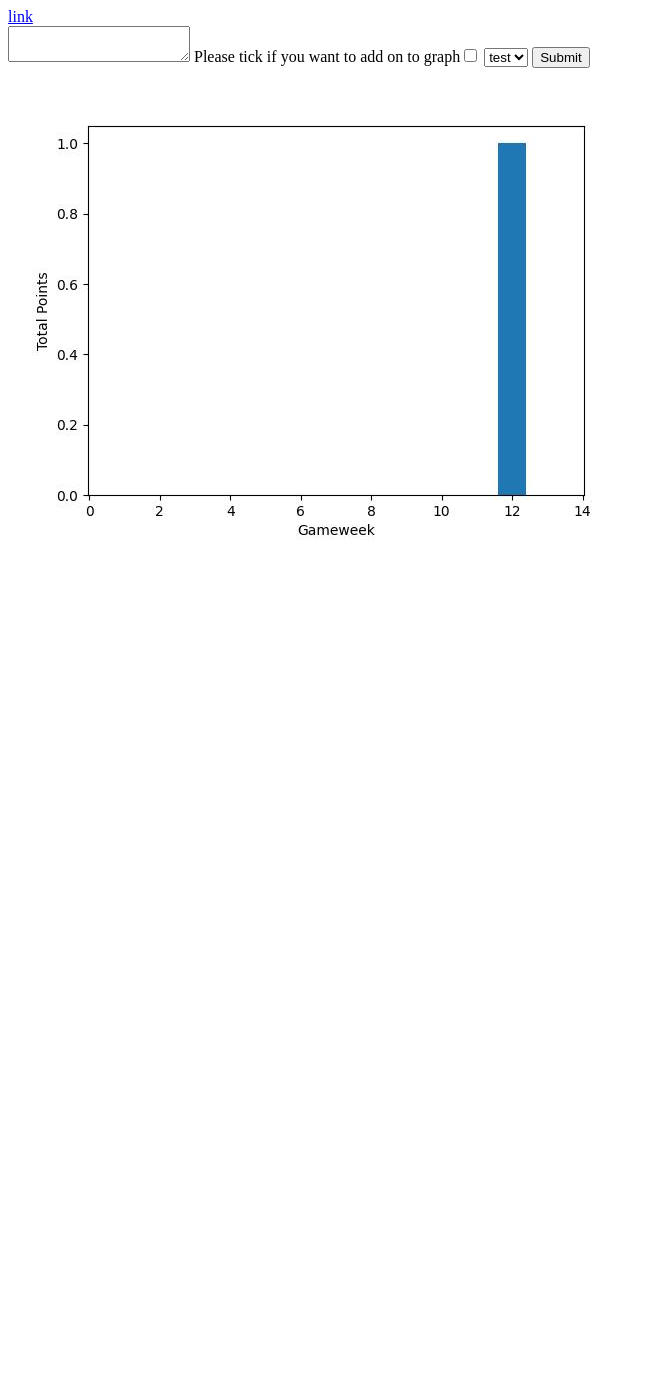
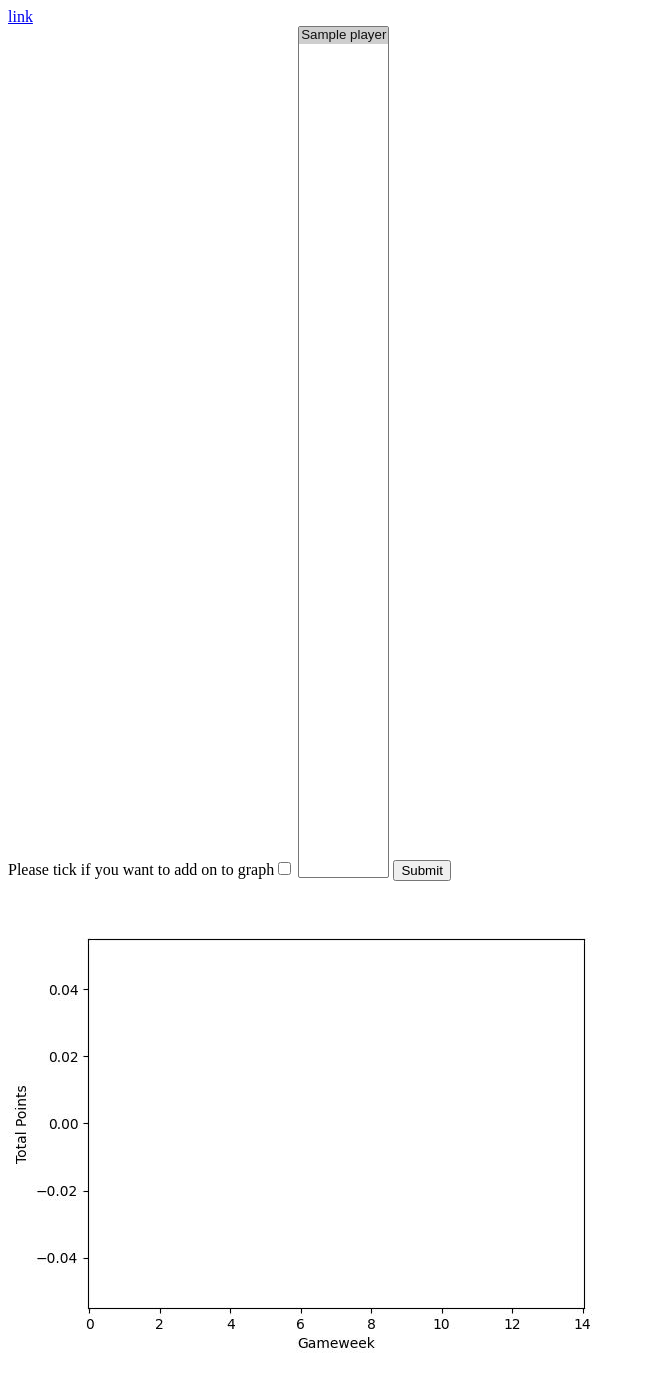
Before and after one commit to Chigzzer/FPL, a Flask app: template web/templates/index.html in a window 1280 px wide. Shown: the whole page, without its empty margins (0-647 px from the left). Before the commit the page ends 540 px from the top, so only its background shows below. Run offline with Flask 2, Linux system fonts and the light colour scheme; the template is opened without the code that fills it: most values are stand-ins (such as "Sample title", 1, 10 or a date in 2020); parts of the project's set-up code (start-up, migrations or seed data) failed here and were passed over.

Commit message:
Updated HTML to display a select box with all the player's name

```diff
--- a/web/app.py
+++ b/web/app.py
@@ -46,6 +46,8 @@ for week, ids in gws.iterrows():
         current_gw = ids['id']
         break
 
+player_list = fpl.get_player_list(database)
+print(player_list)
 
 # Initial figure on page (empty)
 player_id = 10
@@ -63,7 +65,7 @@ plt.savefig('c:/Users/chira/Documents/Coding/FPL/web/static/plot.jpg')
 
 @app.route("/")
 def index():
-    return render_template("index.html", tables = [slim_main_df.to_html(classes='data')], titles=slim_main_df.columns.values)
+    return render_template("index.html", player_list = player_list)
 
 @app.route('/', methods=['POST'])
 def my_form_post():
@@ -83,7 +85,7 @@ def my_form_post():
     plt.savefig('c:/Users/chira/Documents/Coding/FPL/web/static/plot.jpg')
     print(player_id)
 
-    return render_template("index.html")
+    return render_template("index.html", player_list = player_list)
 
 @app.route("/dbase.html")
 def dbase():
--- a/web/templates/index.html
+++ b/web/templates/index.html
@@ -8,20 +8,21 @@
 </head>
 <body>
     <a href="dbase.html">link</a>
-    <div>
+    <div class="body">
+        <div class="form">
             <form method="POST">
-            <textarea name="textbox"></textarea>
                 Please tick if you want to add on to graph<input type="checkbox" name="addOn">
-            <select name="platers">
-                <option value="1"> test</option>
-                <option value="1"> test</option>
-                <option value="1"> test</option>
+                <select name="players" size="50">
+                    {% for player in player_list %}
+                    <option value="{{ player }}" selected>{{ player }}</option>
+                    {% endfor %}
                 </select>
                 <button type="submit" name="submit">Submit</button>
             </form>
         </div>
-    <div>
+        <div class="plot">
             <img src="../static/plot.jpg">
+        </div>
     </div>
 </body>
 </html>
```
Also changed, not shown: web/fpl_functions.py (+7 -0 lines), web/static/plot.jpg. Lines whose indentation alone changed are shown as unchanged.
